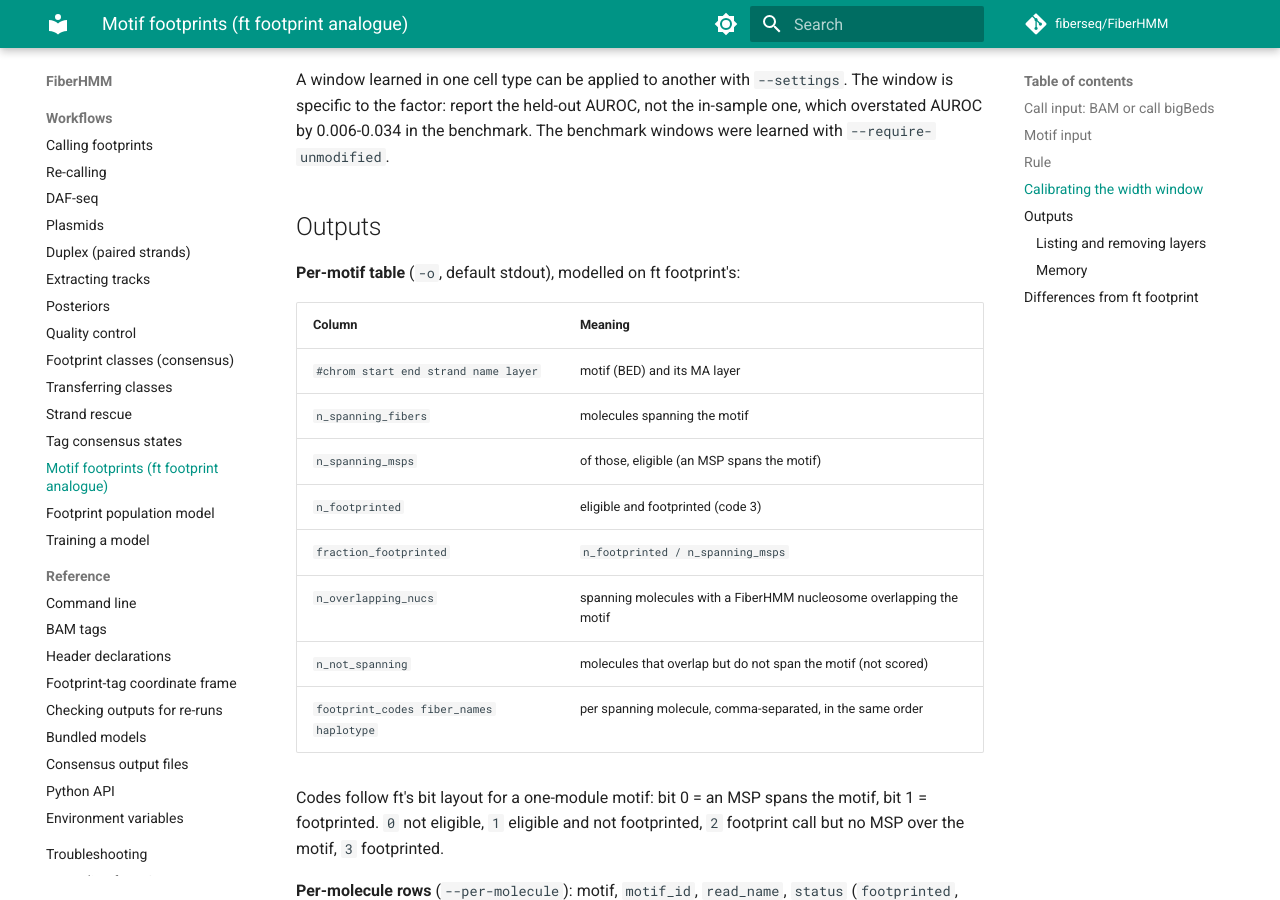
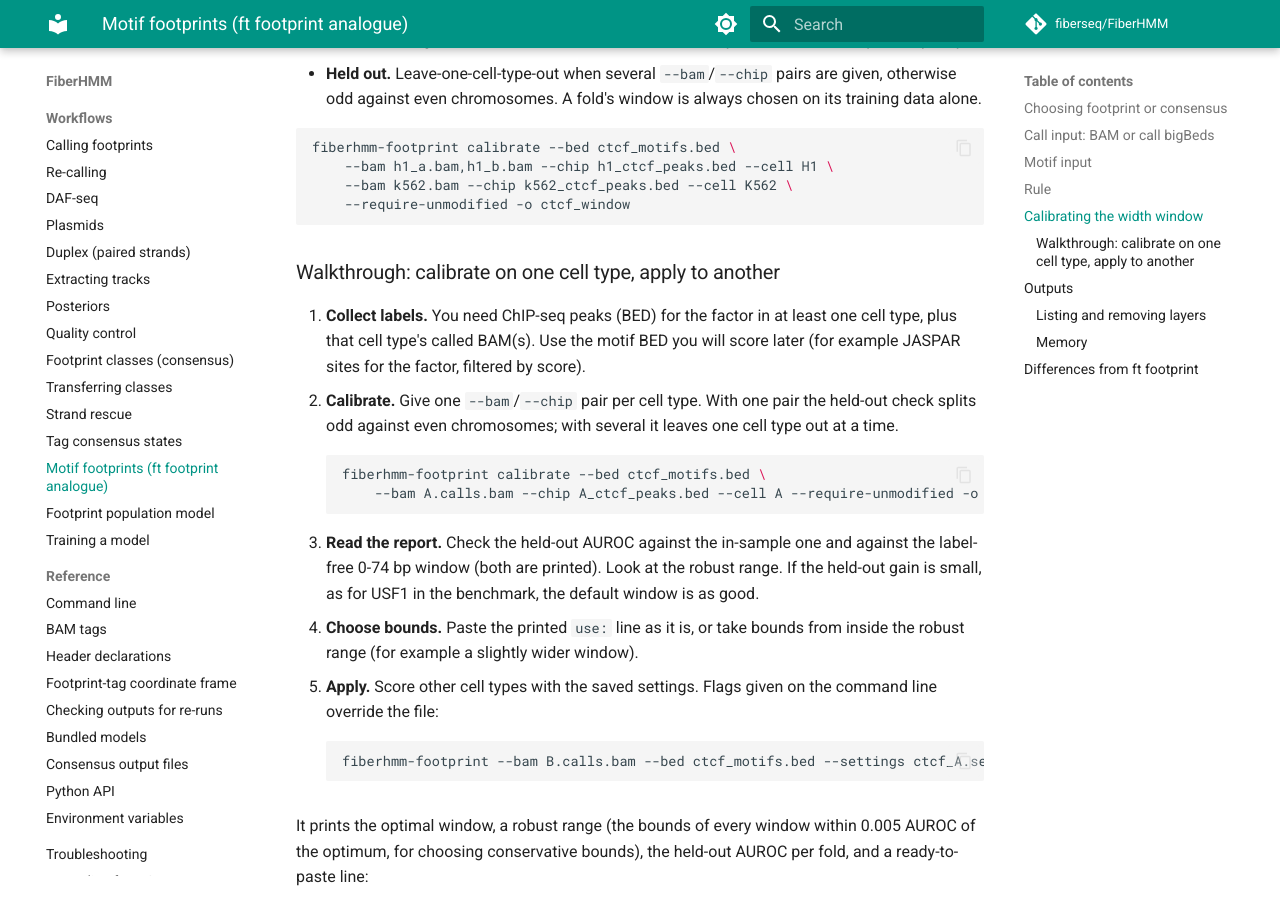
Before and after one commit to fiberseq/FiberHMM, an MkDocs documentation site: the page built from docs/workflows/motif-footprint.md, in a window 1280 px wide and 900 px high, scrolled down 4040 px. Built offline with MkDocs 1.6.1 and Material for MkDocs 9.7.7, drawn with Linux system fonts in a browser that asks for light colours; comment, search, counter and statistics services are not loaded; some of the changed text lies outside the part shown.

Commit message:
docs: explain fiberhmm-footprint and its use case (README, user guide)
README section (rule, why the width window matters, label-free default,
ChIP calibration and reuse across cell types, inputs/outputs, an end-to-end
example, footprint vs consensus). User guide: footprint in the overview
table and the 3.1 notes, a footprint-or-consensus comparison, a calibration
walkthrough, and the consensus --evidence-pad memory behaviour.

Co-Authored-By: Claude Opus 5.5 <noreply@anthropic.com>

````diff
--- a/docs/workflows/motif-footprint.md
+++ b/docs/workflows/motif-footprint.md
@@ -11,6 +11,23 @@ of recurrent footprint geometries; see
 [Footprint population model](footprint-model.md)). For a posterior-based
 alternative that scores each molecule's own marks against footprint classes
 discovered in a window, use [`fiberhmm-consensus`](consensus.md).
+
+## Choosing footprint or consensus
+
+| | `fiberhmm-footprint` | `fiberhmm-consensus` |
+|---|---|---|
+| Question | Is this known motif occupied on this molecule? | Which footprint classes recur at this locus, and which molecules carry each? |
+| Method | A fixed rule on existing calls: MSP eligibility, a call containing the motif, a width window | Learned per-locus classes, scored on each molecule's own marks |
+| Scale | Thousands to millions of motif sites, constant memory | Windows of interest (up to 50 kb each) |
+| Needs | Motif positions; optional ChIP-seq peaks to calibrate the width window | No motifs; discovers the classes |
+
+Use footprint to compare occupancy of a factor's motifs across many sites or
+samples, and consensus to discover and quantify footprint classes where you
+need them.
+
+The width window is what makes the rule work. Without it, FiberHMM's calls
+score about the same as ft. Most false positives are broad protections that
+are not motif-sized, and the window removes them.
 
 ```bash
 fiberhmm-footprint --bam calls.bam --bed ctcf_motifs.bed -o ctcf.footprint.tsv \
@@ -157,6 +174,31 @@ fiberhmm-footprint calibrate --bed ctcf_motifs.bed \
     --require-unmodified -o ctcf_window
 ```
 
+### Walkthrough: calibrate on one cell type, apply to another
+
+1. **Collect labels.** You need ChIP-seq peaks (BED) for the factor in at
+   least one cell type, plus that cell type's called BAM(s). Use the motif BED
+   you will score later (for example JASPAR sites for the factor, filtered by
+   score).
+2. **Calibrate.** Give one `--bam`/`--chip` pair per cell type. With one pair
+   the held-out check splits odd against even chromosomes; with several it
+   leaves one cell type out at a time.
+   ```bash
+   fiberhmm-footprint calibrate --bed ctcf_motifs.bed \
+       --bam A.calls.bam --chip A_ctcf_peaks.bed --cell A --require-unmodified -o ctcf_A
+   ```
+3. **Read the report.** Check the held-out AUROC against the in-sample one and
+   against the label-free 0-74 bp window (both are printed). Look at the
+   robust range. If the held-out gain is small, as for USF1 in the benchmark,
+   the default window is as good.
+4. **Choose bounds.** Paste the printed `use:` line as it is, or take bounds
+   from inside the robust range (for example a slightly wider window).
+5. **Apply.** Score other cell types with the saved settings. Flags given on
+   the command line override the file:
+   ```bash
+   fiberhmm-footprint --bam B.calls.bam --bed ctcf_motifs.bed --settings ctcf_A.settings.json -o B_ctcf.tsv
+   ```
+
 It prints the optimal window, a robust range (the bounds of every window
 within 0.005 AUROC of the optimum, for choosing conservative bounds), the
 held-out AUROC per fold, and a ready-to-paste line:
````
Also changed, not shown: README.md (+52 -2 lines), docs/index.md (+13 -0 lines), docs/workflows/consensus.md (+8 -0 lines).
